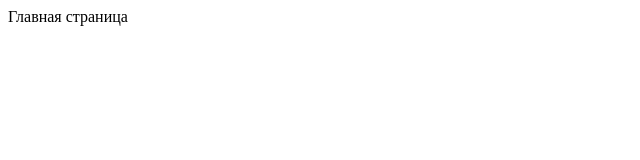
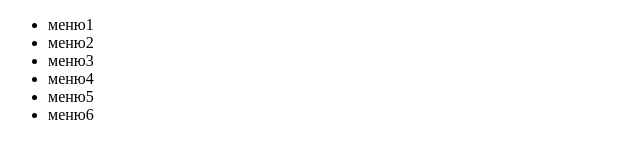
Before and after one commit to A-creater/GIT_lesson, a plain HTML site: page index.html in a window 1280 px wide. Shown: the whole page, without its empty margins (0-640 px from the left). Drawn offline with Linux system fonts and the light colour scheme.

Commit message:
Добавили меню

```diff
--- a/index.html
+++ b/index.html
@@ -6,6 +6,13 @@
     <title>Document</title>
 </head>
 <body>
-    Главная страница
+    <ul>
+        <li class="menu-item">меню1</li>
+        <li class="menu-item">меню2</li>
+        <li class="menu-item">меню3</li>
+        <li class="menu-item">меню4</li>
+        <li class="menu-item">меню5</li>
+        <li class="menu-item">меню6</li>
+    </ul>
 </body>
 </html>
```
